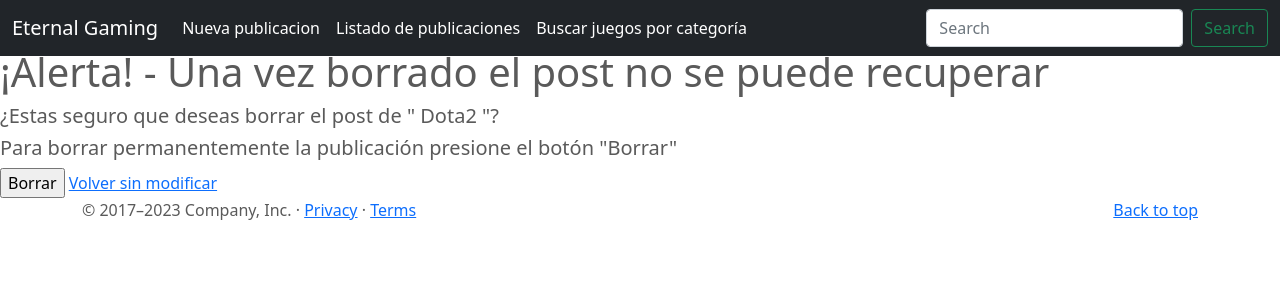
After one commit to M4l3j4ndr0/entrega_final, a Django app: page /juegos/3/delete in a window 1280 px wide. The commit adds this page. Shown: the top 300 px of the page. Run offline with Django 4.2, Linux system fonts and the light colour scheme; data comes from the database, SQL or seed files in the repository; both versions use the stored data as it was after the commit; some libraries are stand-ins or nearby versions.

Commit message:
mejoras en template de borrado

```diff
--- a/entrega_final_app/templates/entrega_final_app/juegos.html
+++ b/entrega_final_app/templates/entrega_final_app/juegos.html
@@ -11,10 +11,12 @@
     <ul>
         {%  for juego in juegos %}
         <li>
-            Nombre: {{juego.nombre}} - Tipo: {{juego.tipo}}
+            Id_{{juego.id}} - Nombre:  {{juego.nombre}} - Tipo: {{juego.tipo}}
             <a href="{% url 'juegos-detail' juego.id %}"> Detalle </a>
             -
             <a href="{% url 'juegos-update' juego.id %}"> Actualizar </a>
+            -
+            <a href="{% url 'juegos-delete' juego.id %}"> Borrar </a>
         </li>
         {% endfor %}
     </ul>
--- /dev/null
+++ b/entrega_final_app/templates/entrega_final_app/juegos_confirm_delete.html
@@ -0,0 +1,19 @@
+{% extends 'entrega_final_app/base.html'%}
+
+{%block titulo%} ¡Alerta! - Una vez borrado el post no se puede recuperar{%endblock%}
+
+{%block main%}
+<h5>¿Estas seguro que deseas borrar el post de " {{object.nombre}} "?</h5>
+<h5>Para borrar permanentemente la publicación presione el botón "Borrar"</h5>
+
+<form method="POST">
+    {% csrf_token %}
+    {{form}}
+    <input type="submit" value="Borrar">
+
+    <a href="{% url 'juegos' %}"> Volver sin modificar</a>
+</form>
+
+{% endblock %}
+
+{% block title %} Alta de juegos {% endblock %}
--- a/entrega_final_app/templates/entrega_final_app/juegos_form.html
+++ b/entrega_final_app/templates/entrega_final_app/juegos_form.html
@@ -9,7 +9,10 @@
     {% csrf_token %}
     {{form.as_p}}
     <input type="submit" value="Guardar">
+
+    <a href="{% url 'juegos' %}"> Volver sin modificar</a>
 </form>
+
 {% endblock %}
 
 {% block title %} Alta de juegos {% endblock %}
--- a/entrega_final_mvt/urls.py
+++ b/entrega_final_mvt/urls.py
@@ -27,4 +27,5 @@ urlpatterns = [
     path('juegos/<pk>/detail',JuegosDetail.as_view(), name = "juegos-detail"),
     path('juegos/create',JuegosCreate.as_view(), name = "juegos-create"),
     path('juegos/<pk>/update',JuegosUpdate.as_view(), name = "juegos-update"),
+    path('juegos/<pk>/delete',JuegosDelete.as_view(), name = "juegos-delete"),
 ]
```
Also changed, not shown: db.sqlite3.
